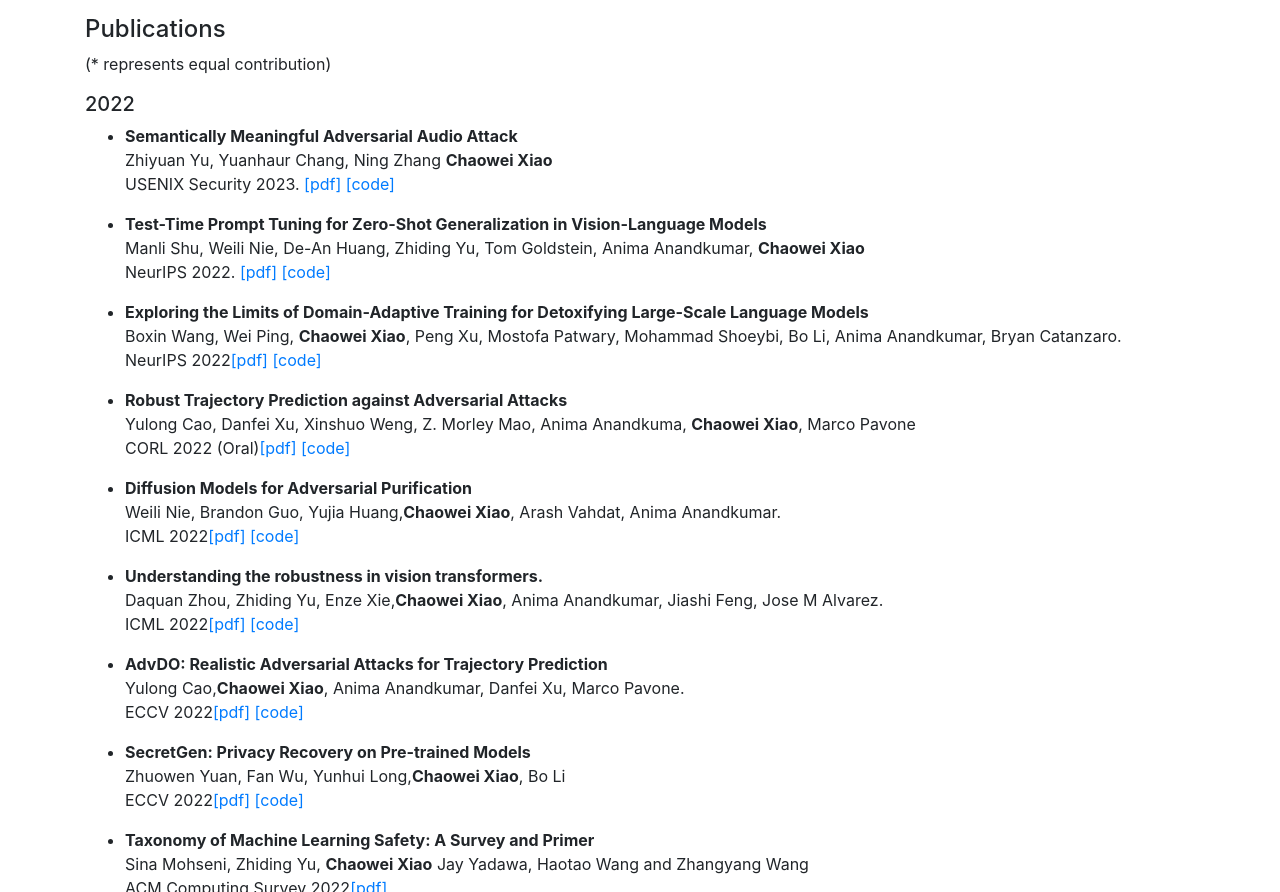
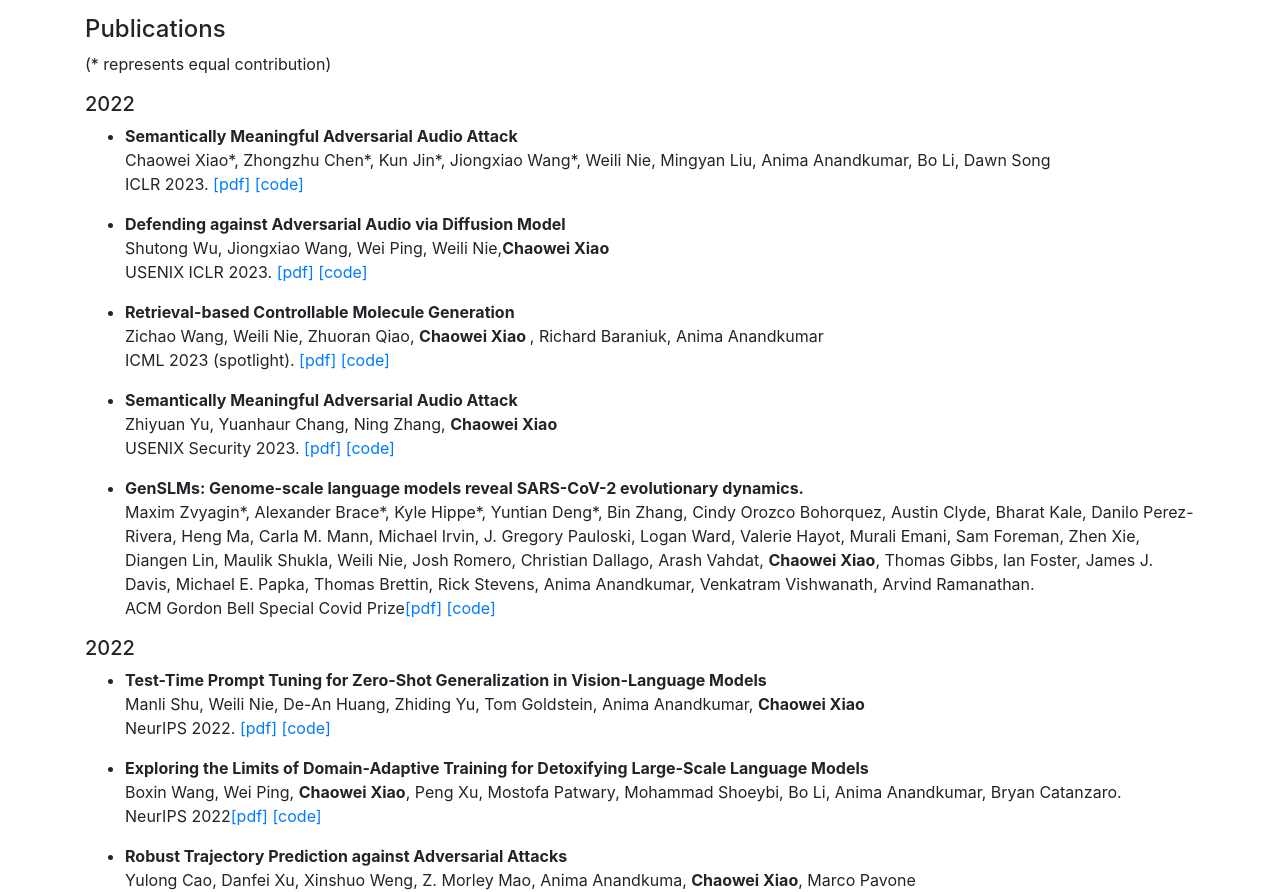
Before and after one commit to xiaocw11/xiaocw11.github.io, a website: page index.html in a window 1280 px wide. Shown: the part 1340-2232 px from the top of the page. Drawn offline with Linux system fonts and the light colour scheme.

Commit message:
Update index.html

```diff
--- a/index.html
+++ b/index.html
@@ -188,9 +188,21 @@
 <!-- <div class="card-body"> -->
           <h4 id="pub"> Publications </h4>
            <p>(* represents equal contribution) </p>
+      <h5> 2022</h5>
+         <ul>
+        <li><b>  Semantically Meaningful Adversarial Audio Attack</b> <p class='content'>  Chaowei Xiao*, Zhongzhu Chen*, Kun Jin*, Jiongxiao Wang*, Weili Nie, Mingyan Liu, Anima Anandkumar, Bo Li, Dawn Song  <p>ICLR  2023. <a href="">[pdf]</a> <a href="">[code]</a></p></p></li>
+  <li><b>  Defending against Adversarial Audio via Diffusion Model </b> <p class='content'> Shutong Wu, Jiongxiao Wang, Wei Ping, Weili Nie,<strong>Chaowei Xiao</strong>  <p>USENIX ICLR 2023. <a href="">[pdf]</a> <a href="">[code]</a></p></p></li>
+        <li><b>  Retrieval-based Controllable Molecule Generation </b> <p class='content'> Zichao Wang, Weili Nie, Zhuoran Qiao, <strong> Chaowei Xiao </strong>, Richard Baraniuk, Anima Anandkumar <p>ICML 2023 (spotlight). <a href="">[pdf]</a> <a href="">[code]</a></p></p></li>
+         <li><b>  Semantically Meaningful Adversarial Audio Attack</b> <p class='content'> Zhiyuan Yu, Yuanhaur Chang, Ning Zhang, <strong>Chaowei Xiao</strong>  <p>USENIX Security 2023. <a href="">[pdf]</a> <a href="">[code]</a></p></p></li>
+          <li><b>  GenSLMs: Genome-scale language
+models reveal SARS-CoV-2 evolutionary dynamics. </b> <p class='content'> Maxim Zvyagin*, Alexander Brace*, Kyle Hippe*, Yuntian Deng*, Bin Zhang, Cindy Orozco Bohorquez, Austin Clyde, Bharat Kale, Danilo Perez-Rivera, Heng Ma, Carla M. Mann, Michael Irvin,
+J. Gregory Pauloski, Logan Ward, Valerie Hayot, Murali Emani, Sam Foreman, Zhen Xie, Diangen Lin, Maulik Shukla, Weili Nie, Josh Romero, Christian Dallago, Arash Vahdat, <strong>Chaowei Xiao</strong>,
+Thomas Gibbs, Ian Foster, James J. Davis, Michael E. Papka, Thomas Brettin, Rick Stevens, Anima Anandkumar, Venkatram Vishwanath, Arvind Ramanathan.  <p>ACM Gordon Bell Special Covid Prize<a href="">[pdf]</a> <a href="">[code]</a></p></p></li>
+
+</ul>
+
            <h5> 2022</h5>
          <ul>
-          <li><b>  Semantically Meaningful Adversarial Audio Attack</b> <p class='content'> Zhiyuan Yu, Yuanhaur Chang, Ning Zhang  <strong>Chaowei Xiao</strong>  <p>USENIX Security 2023. <a href="">[pdf]</a> <a href="">[code]</a></p></p></li>
 
           <li><b> Test-Time Prompt Tuning for Zero-Shot Generalization in Vision-Language Models</b> <p class='content'>Manli Shu, Weili Nie, De-An Huang, Zhiding Yu, Tom Goldstein, Anima Anandkumar,  <strong>Chaowei Xiao</strong>  <p>NeurIPS 2022. <a href="https://arxiv.org/abs/2209.07511">[pdf]</a> <a href="">[code]</a></p></p></li>
 
```
